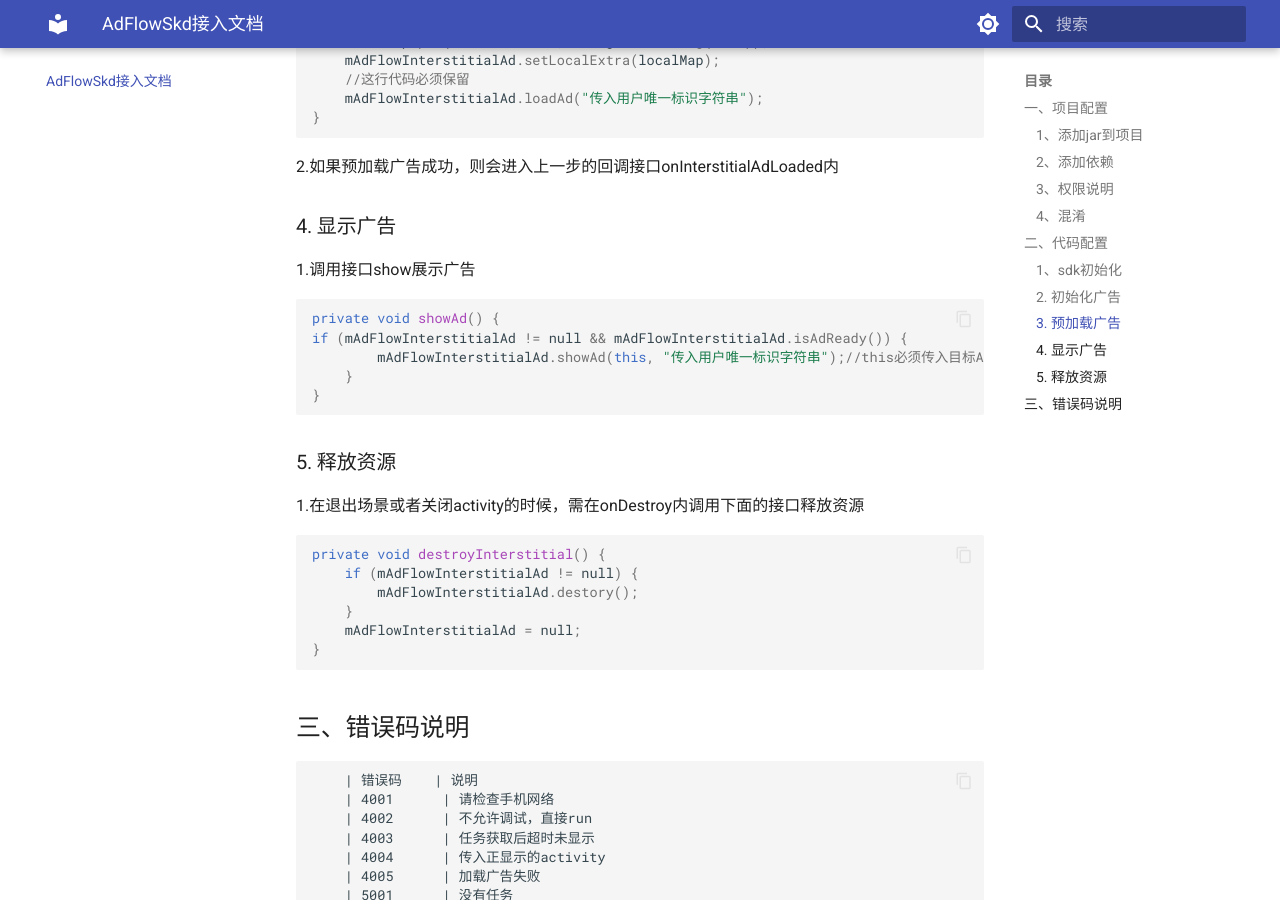
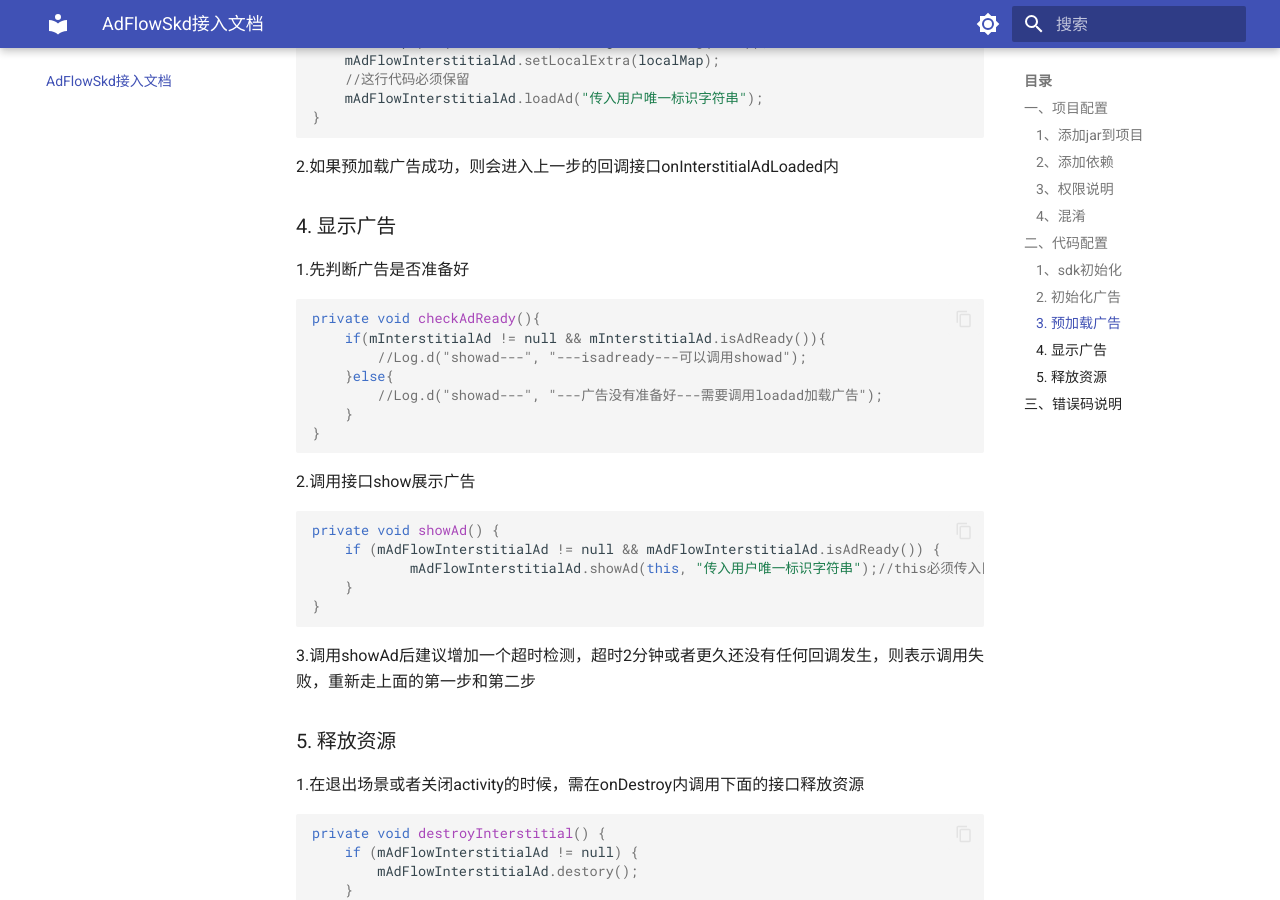
Before and after one commit to adflowsdk/AdFlowJarSdkDoc, an MkDocs documentation site: the page built from docs/index.md, in a window 1280 px wide and 900 px high, scrolled down 3598 px. Built offline with MkDocs 1.6.1 and Material for MkDocs 9.7.7, drawn with Linux system fonts in a browser that asks for light colours; comment, search, counter and statistics services are not loaded.

Commit message:
update docs

````diff
--- a/docs/index.md
+++ b/docs/index.md
@@ -165,14 +165,26 @@ private void loadAd() {
 
 
 ### 4. 显示广告
-1.调用接口show展示广告
+1.先判断广告是否准备好
+```java
+private void checkAdReady(){
+	if(mInterstitialAd != null && mInterstitialAd.isAdReady()){
+		//Log.d("showad---", "---isadready---可以调用showad");
+	}else{
+		//Log.d("showad---", "---广告没有准备好---需要调用loadad加载广告");
+	}
+}
+```
+2.调用接口show展示广告
 ```java
 private void showAd() {
-if (mAdFlowInterstitialAd != null && mAdFlowInterstitialAd.isAdReady()) {
-        mAdFlowInterstitialAd.showAd(this, "传入用户唯一标识字符串");//this必须传入目标App正在显示的activity，需要是onResume后的activity实例，不可是类名或者包名
-    }
+	if (mAdFlowInterstitialAd != null && mAdFlowInterstitialAd.isAdReady()) {
+			mAdFlowInterstitialAd.showAd(this, "传入用户唯一标识字符串");//this必须传入目标App正在显示的activity，需要是onResume后的activity实例，不可是类名或者包名
+	}
 }
 ```
+3.调用showAd后建议增加一个超时检测，超时2分钟或者更久还没有任何回调发生，则表示调用失败，重新走上面的第一步和第二步
+
 
 ### 5. 释放资源
 1.在退出场景或者关闭activity的时候，需在onDestroy内调用下面的接口释放资源
````
Also changed, not shown: site/index.html, site/search/search_index.json.
